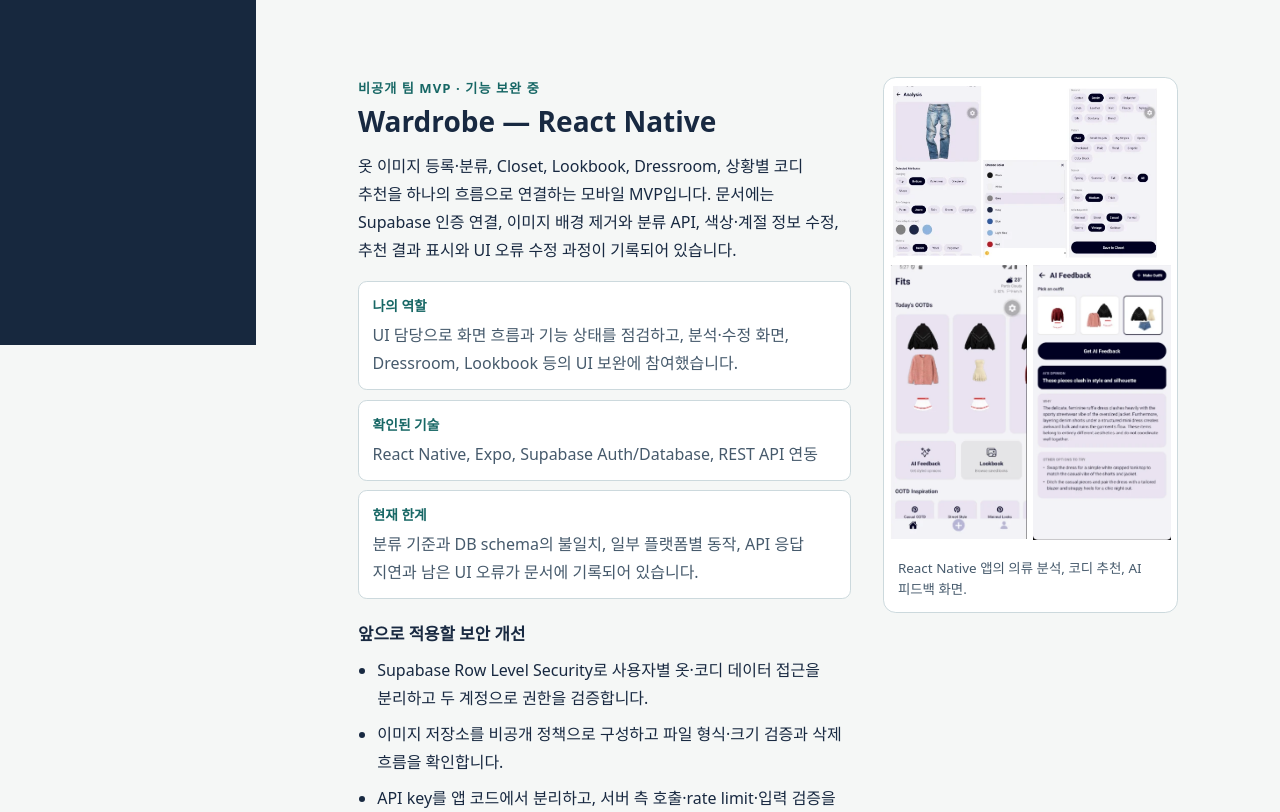
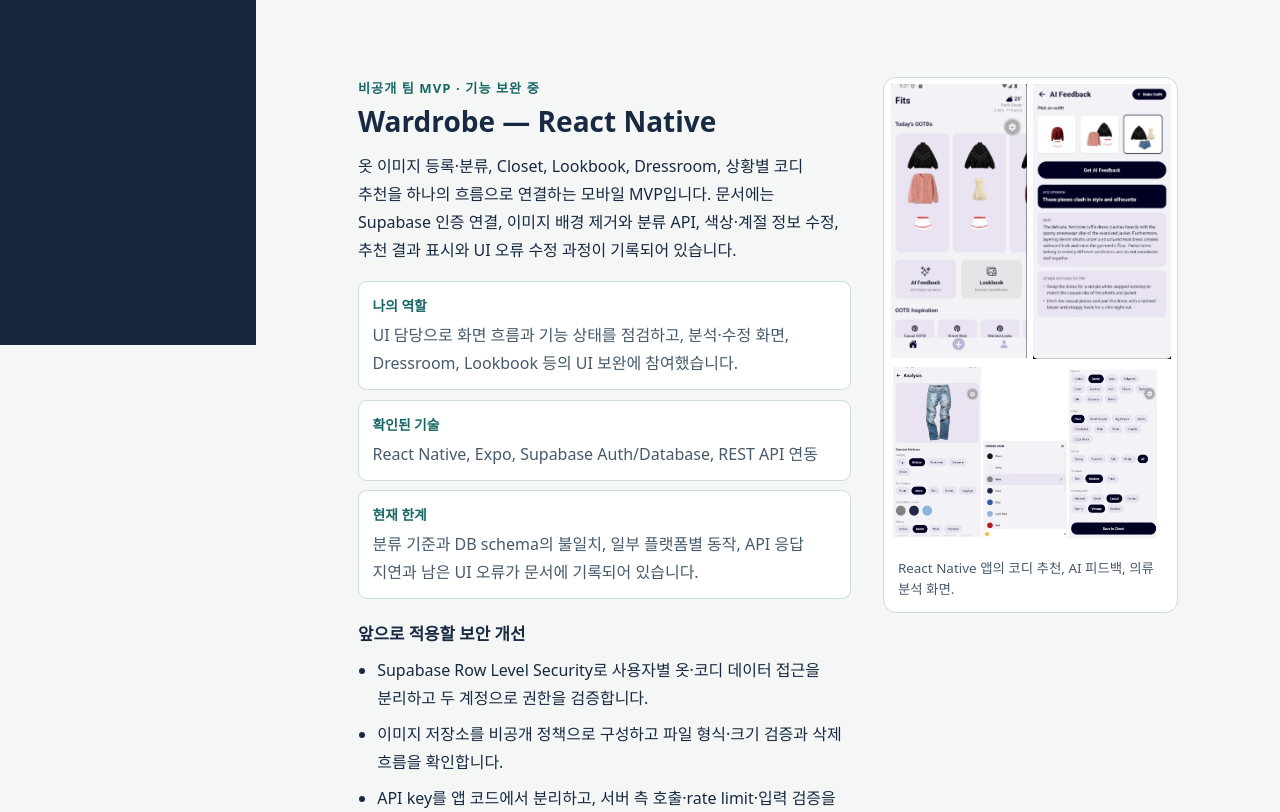
Before and after one commit to michellemon2003/michellemon2003.github.io, an Astro site: page /mvp in a window 1280 px wide. Shown: the part 455-1267 px from the top of the page. Built offline with nearby package versions, Linux system fonts and the light colour scheme; Astro itself is replaced by a stand-in of ours.

Commit message:
Reorder React Native screenshots

```diff
--- a/src/pages/mvp.astro
+++ b/src/pages/mvp.astro
@@ -45,11 +45,11 @@ import { sitePath } from "../config";
     </div>
     <figure class="mvp-shot wardrobe-shot">
       <div class="wardrobe-gallery">
-        <img class="wardrobe-analysis" src={sitePath("images/mvp-assets/wardrobe-react-native.webp")} alt="의류 분석과 색상·소재 편집 화면" width="551" height="342" loading="lazy" />
         <img src={sitePath("images/mvp-assets/wardrobe-react-native-home.webp")} alt="오늘의 코디 추천 홈 화면" width="327" height="653" loading="lazy" />
         <img src={sitePath("images/mvp-assets/wardrobe-react-native-feedback.webp")} alt="코디에 대한 AI 피드백 화면" width="313" height="627" loading="lazy" />
+        <img class="wardrobe-analysis" src={sitePath("images/mvp-assets/wardrobe-react-native.webp")} alt="의류 분석과 색상·소재 편집 화면" width="551" height="342" loading="lazy" />
       </div>
-      <figcaption>React Native 앱의 의류 분석, 코디 추천, AI 피드백 화면.</figcaption>
+      <figcaption>React Native 앱의 코디 추천, AI 피드백, 의류 분석 화면.</figcaption>
     </figure>
   </article>
 
```
